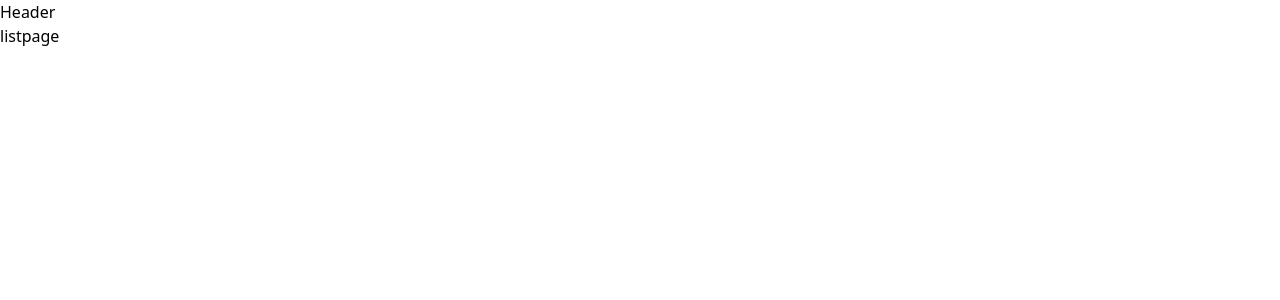
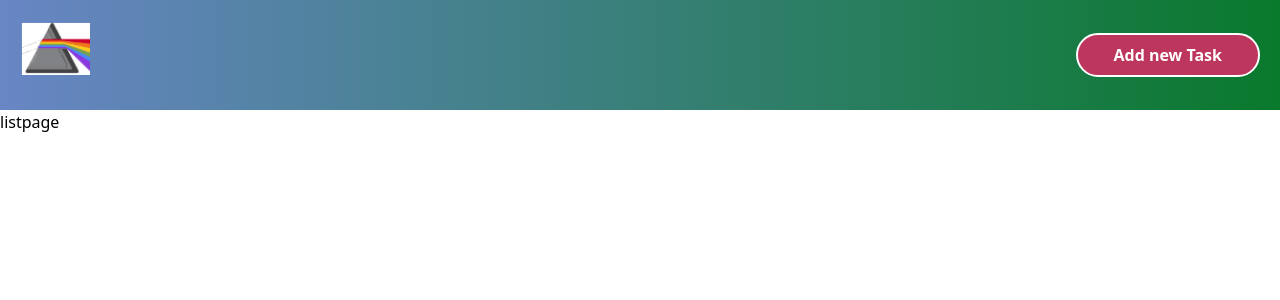
Before and after one commit to giorgosrou/chore-chat, a React (Create React App) app: page /dashboard in a window 1280 px wide. Shown: the top 300 px of the page. Built offline with nearby package versions, Linux system fonts and the light colour scheme.

Commit message:
Add App Header

```diff
--- a/package.json
+++ b/package.json
@@ -9,6 +9,7 @@
     "react": "^18.2.0",
     "react-dom": "^18.2.0",
     "react-scripts": "5.0.1",
+    "react-tilt": "^1.0.2",
     "web-vitals": "^2.1.4"
   },
   "scripts": {
--- /dev/null
+++ b/src/Components/Header.tsx
@@ -0,0 +1,20 @@
+import React from "react";
+import { Tilt } from 'react-tilt';
+import Button from "./Button";
+const logo = require ("../Assets/logo.png");
+
+
+const Header = () => {
+    return (
+        <div className="flex flex-wrap gap-5 justify-between items-center sm:flex-row bg-gradient-to-r from-myorange to-mygreen px-5 py-5">
+            <Tilt className="Tilt br2 shadow-2" options={{ max : 50 }} style={{ height: 70, width: 70 }}>
+                <img  src={logo} alt='logo' className="cursor-pointer" />
+            </Tilt>
+            <div className="flex">
+                <Button name="Add new Task" secondary />
+            </div>
+        </div>
+    )
+}
+
+export default Header;
--- a/src/Pages/Layout.tsx
+++ b/src/Pages/Layout.tsx
@@ -1,10 +1,11 @@
 import React from "react";
 import { Outlet } from "react-router-dom";
+import Header from "../Components/Header";
 
 const Layout = () => {
     return (
         <div>
-            <h1>Header</h1>
+            <Header />
             <Outlet/>
         </div>
     )
```
Also changed, not shown: src/Assets/logo.png (added), 1 other file (tests, documents, lock files or other folders).
